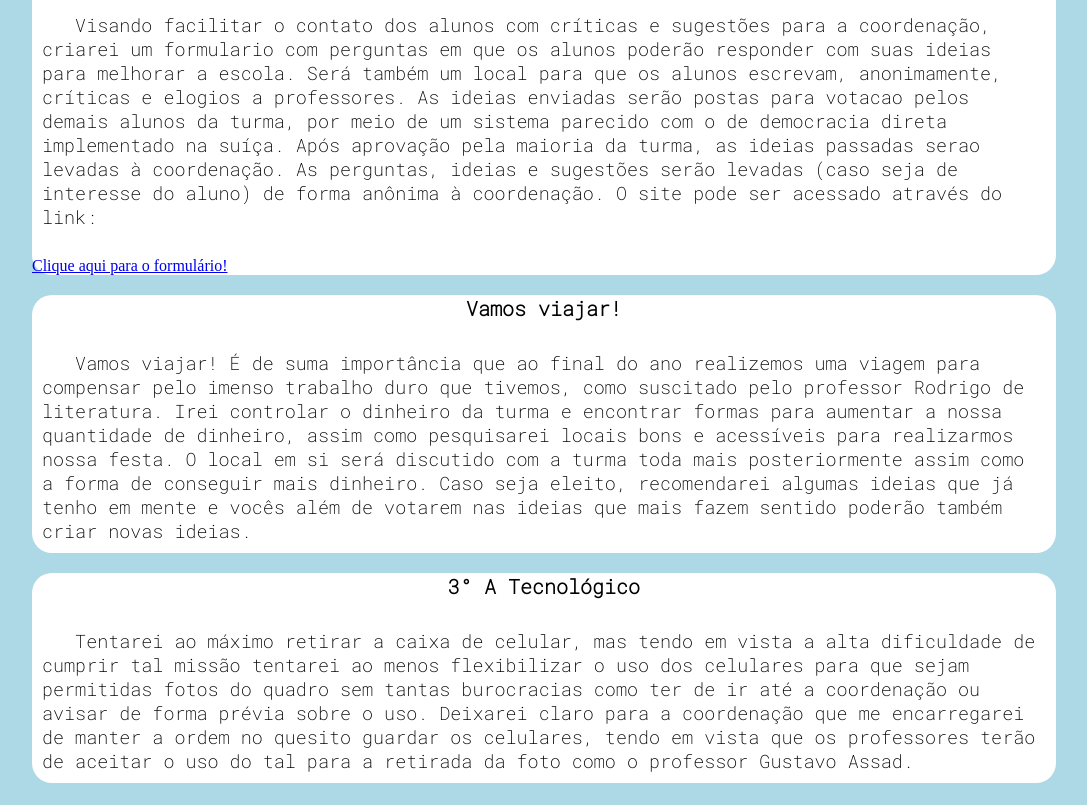
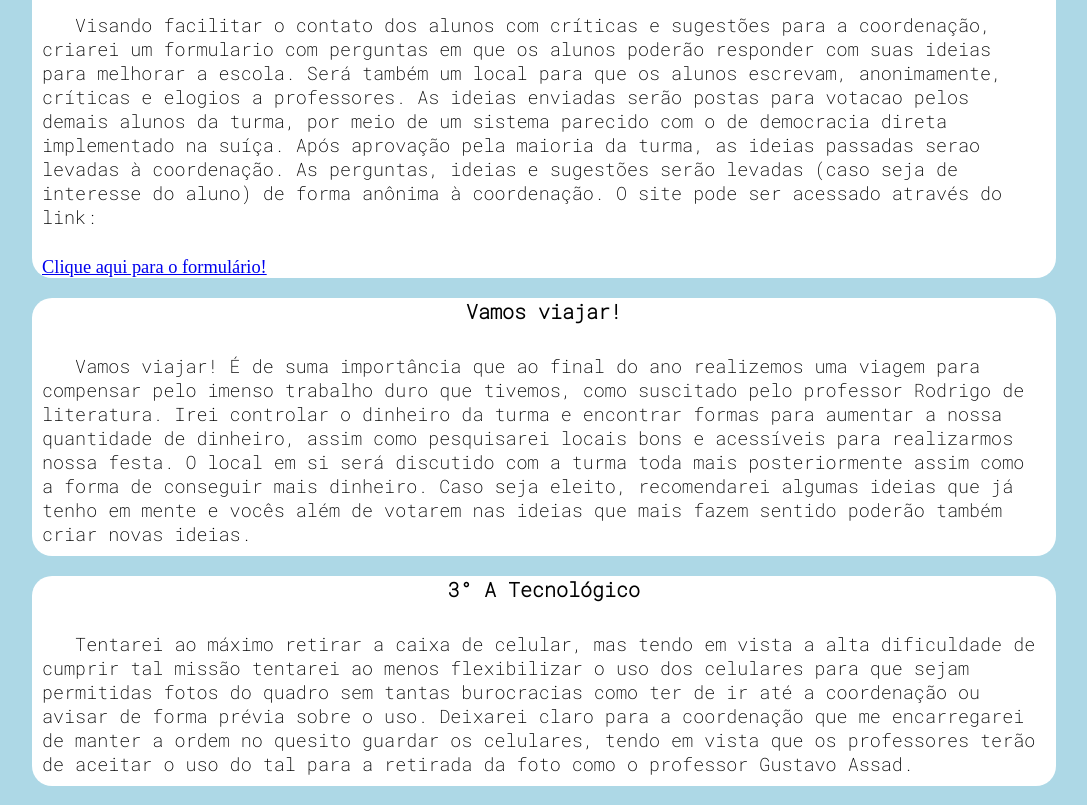
Before and after one commit to vote25/Vote25.github.io, a plain HTML site: page index.html in a window 1280 px wide. Shown: the part 1364-2169 px from the top of the page, without its empty margins (96-1183 px from the left). Drawn offline with Linux system fonts and the light colour scheme.

Commit message:
Update index.html

```diff
--- a/index.html
+++ b/index.html
@@ -63,7 +63,7 @@
                 <div class="propostas">
                     <p class="subtitulo"><b>A voz do povo</b></p>
                     <p class="texto">&nbsp;&nbsp;&nbsp;Visando facilitar o contato dos alunos com críticas e sugestões para a coordenação, criarei um formulario com perguntas em que os alunos poderão responder com suas ideias para melhorar a escola. Será também um local para que os alunos escrevam, anonimamente, críticas e elogios a professores. As ideias enviadas serão postas para votacao pelos demais alunos da turma, por meio de um sistema parecido com o de democracia direta implementado na suíça. Após aprovação pela maioria da turma, as ideias passadas serao levadas à coordenação. As perguntas, ideias e sugestões serão levadas (caso seja de interesse do aluno) de forma anônima à coordenação. O site pode ser acessado através do link:</p>
-                    <a class="text" href="https://docs.google.com/forms/d/1-1mS_lG_464bPgd6UCEEHJ3e8lgmsZyWA_4OdjK6_IA/edit">Clique aqui para o formulário!</a>
+                    <a class="texto" href="https://docs.google.com/forms/d/1-1mS_lG_464bPgd6UCEEHJ3e8lgmsZyWA_4OdjK6_IA/edit">Clique aqui para o formulário!</a>
                 </div>
                 <div class="propostas">
                     <p class="subtitulo"><b>Vamos viajar!</b></p>
```
